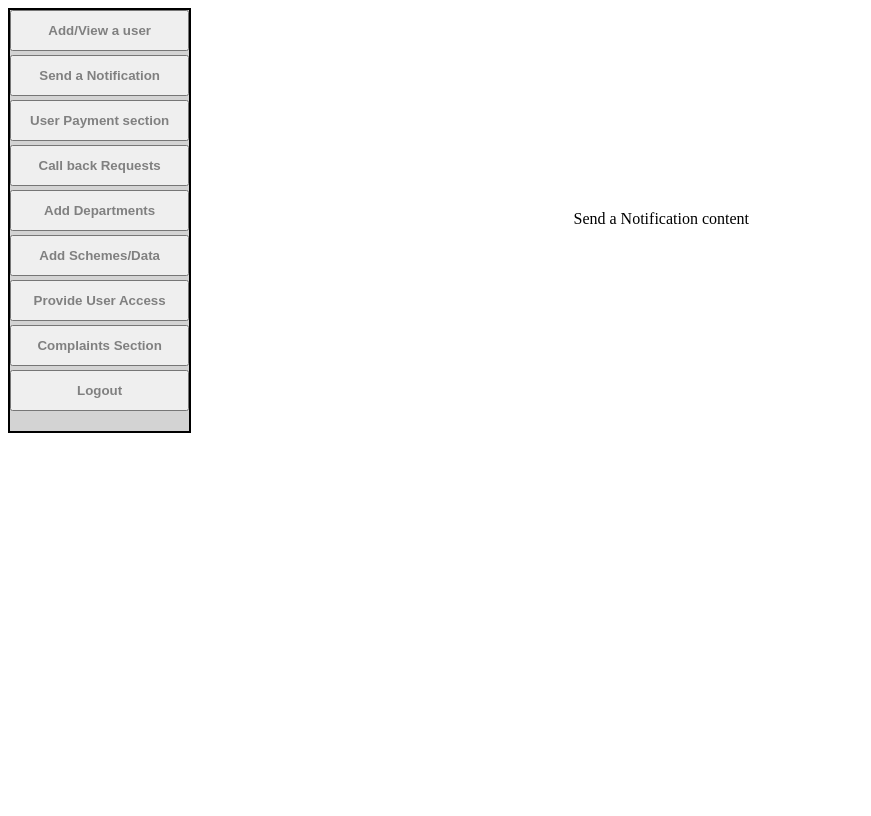
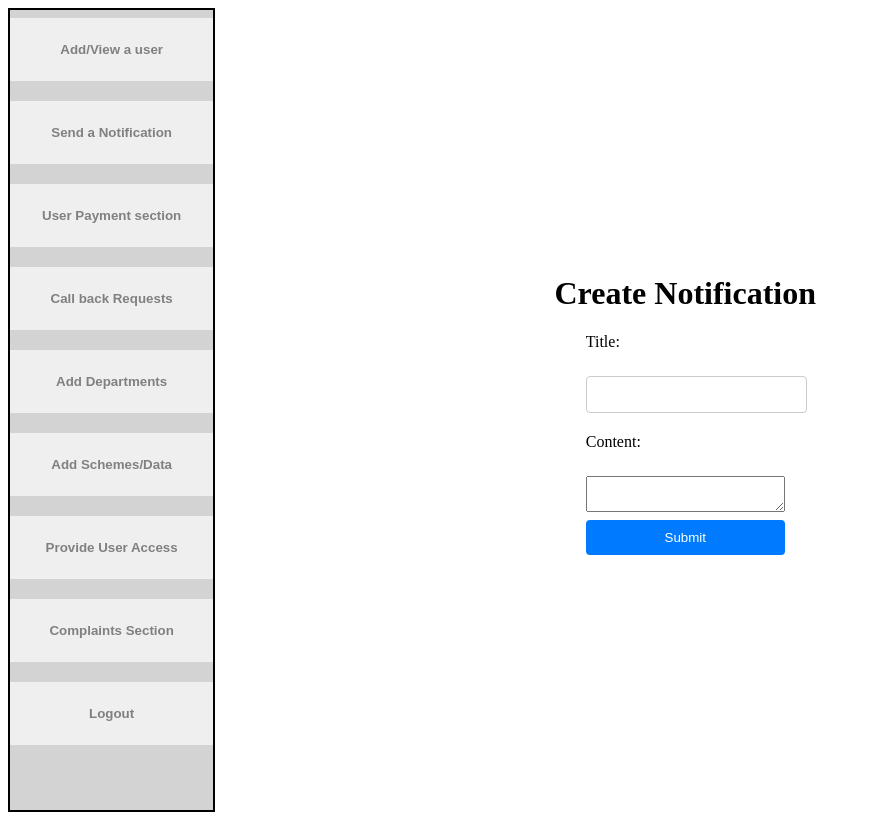
Before and after one commit to pdiveesh/Department-update, a React (Vite) app: page / in a window 1280 px wide. Both pictures are taken after a click on the button "Send a Notification". Shown: the whole page, without its empty margins (0-871 px from the left). Built offline with nearby package versions, Linux system fonts and the light colour scheme.

Commit message:
add notification

```diff
--- a/src/components/App.jsx
+++ b/src/components/App.jsx
@@ -2,6 +2,7 @@ import React, { useState } from 'react';
 import './App.css';
 import MyForm from './Form';
 import AddDepartment from './AddDepartment';
+import NotificationContent from './NotificationContent';
 
 function App() {
   const [selectedButton, setSelectedButton] = useState(null);
@@ -15,7 +16,7 @@ function App() {
       case 'Add/View a user':
         return <MyForm></MyForm>;
       case 'Send a Notification':
-        return <div>Send a Notification content</div>;
+        return <NotificationContent />;
       case 'User Payment section':
         return <div>User Payment section content</div>;
       case 'Call back Requests':
--- /dev/null
+++ b/src/components/NotificationContent.css
@@ -0,0 +1,20 @@
+.center {
+    display: flex;
+    flex-direction: column;
+    justify-content: center;
+    align-items: center;
+    height: 100vh;
+}
+.flex-column {
+    display: flex;
+    flex-direction: column;
+    gap: 20px;
+}
+button {
+    color: white;
+    padding: 14px 20px;
+    margin: 8px 0;
+    border: none;
+    cursor: pointer;
+    width: 100%;
+}
--- /dev/null
+++ b/src/components/NotificationContent.jsx
@@ -0,0 +1,56 @@
+import React, { useState } from 'react';
+import './NotificationContent.css'; // Import the CSS file
+
+function NotificationContent() {
+    const [title, setTitle] = useState('');
+    const [content, setContent] = useState('');
+    const [error, setError] = useState(''); // Add this line
+
+    const handleSubmit = (e) => {
+        e.preventDefault();
+        // Check if either field is empty
+        if (!title.trim() || !content.trim()) {
+            setError("Both fields must be filled out"); // Set the error message
+            return;
+        }
+        // Handle form submission here
+        const result = axios.post("http://localhost:8080/api/notifications", { notificationTitle: title, notificationContent: content });
+
+    console.log(result);
+        setTitle(''); // Clear the title field
+        setContent(''); // Clear the content field
+        console.log('Title:', title);
+        console.log('Content:', content);
+        setError(''); // Clear the error message
+    };
+
+    return (
+        <div className="center"> {/* Add the CSS class here */}
+            <h1>Create Notification</h1>
+            <form onSubmit={handleSubmit}>
+                <div className="flex-column">
+                    <label htmlFor="title">Title:</label>
+                    <input
+                        type="text"
+                        id="title"
+                        value={title}
+                        onChange={(e) => setTitle(e.target.value)}
+                    />
+
+                    <label htmlFor="content">Content:</label>
+                    <textarea
+                        id="content"
+                        value={content}
+                        onChange={(e) => setContent(e.target.value)}
+                    ></textarea>
+                </div>
+
+                {error && <p>{error}</p>} {/* Display the error message */}
+
+                <button type="submit" >Submit</button>
+            </form>
+        </div>
+    );
+}
+
+export default NotificationContent;
```
